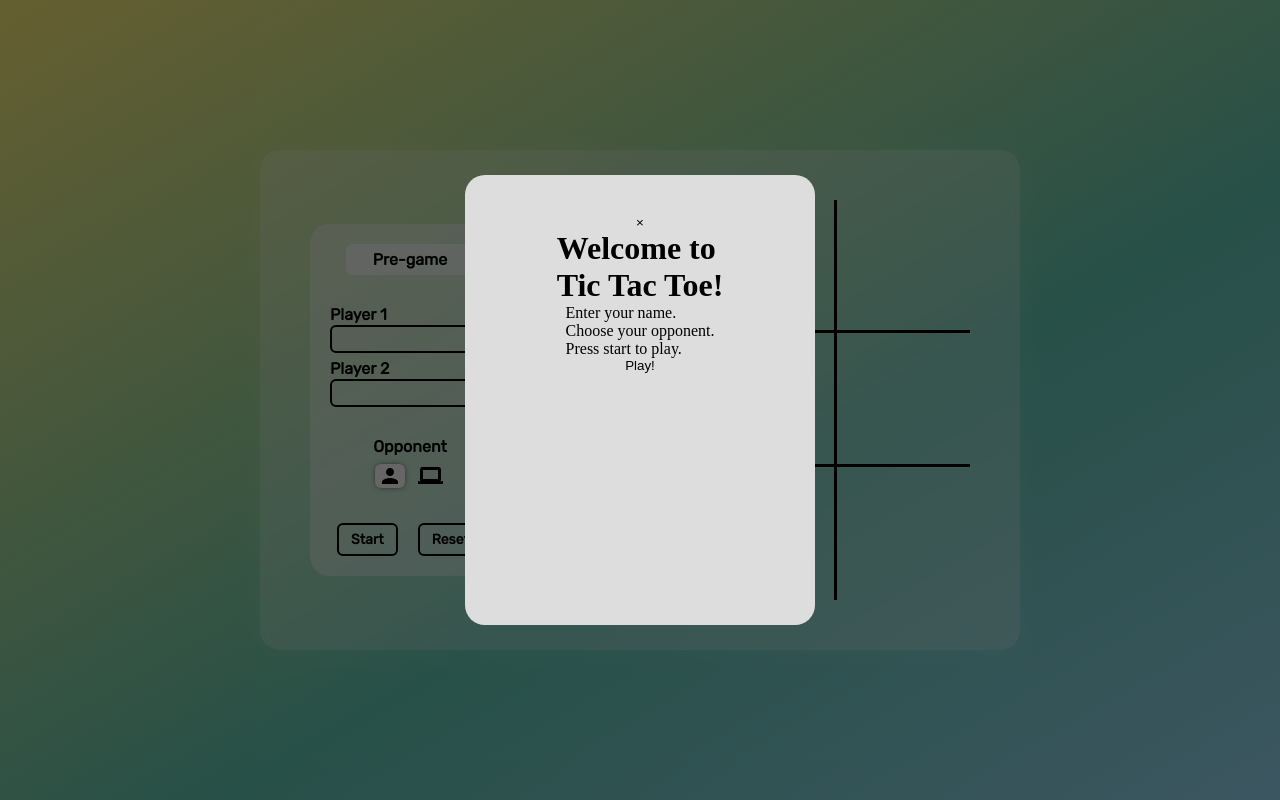
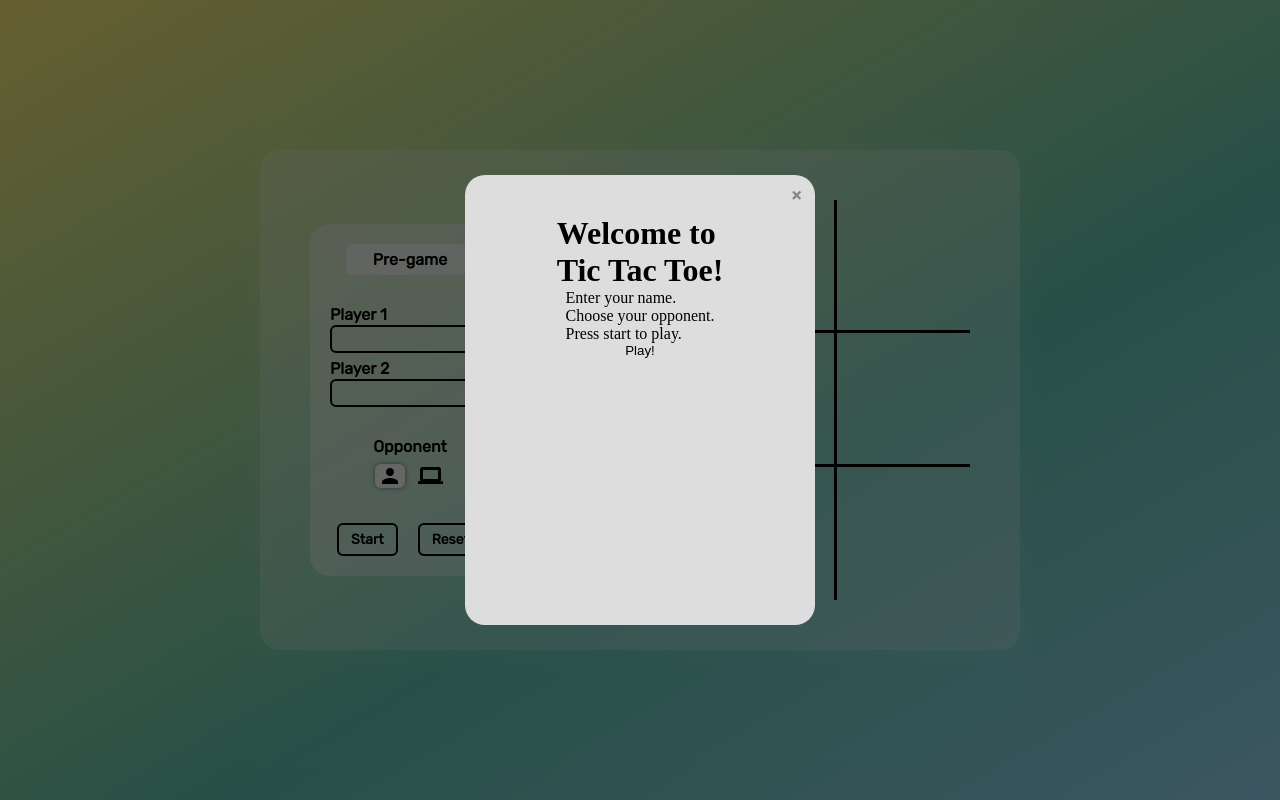
Before and after one commit to derek-graves/tic-tac-toe, a plain HTML site: page index.html in a window 1280 px wide. Drawn offline with Linux system fonts and the light colour scheme.

Commit message:
Style modal close button

```diff
--- a/style.css
+++ b/style.css
@@ -359,17 +359,16 @@ input[type="checkbox"]#opponent:disabled + label::after {
   align-items: center;
 }
 
-/*
 #close {
   position: absolute;
-  left: 97%;
-  top: 1.5%;
-  transform: translate(-97%, -1.5%);
-  -webkit-transform: translate(-97%, -1.5%);
-  -moz-transform: translate(-97%, -1.5%);
-  -ms-transform: translate(-97%, -1.5%);
+  left: 96%;
+  top: 2%;
+  transform: translate(-96%, -2%);
+  -webkit-transform: translate(-96%, -2%);
+  -moz-transform: translate(-96%, -2%);
+  -ms-transform: translate(-96%, -2%);
   color: #888;
-  font-family: var(--library-family);
+  font-family: Rubik;
   font-size: 18px;
   font-weight: 600;
 }
@@ -378,6 +377,7 @@ input[type="checkbox"]#opponent:disabled + label::after {
   color: #000;
 }
 
+/*
 .modal-header-text {
   width: 100%;
   font-family: var(--header-family);
```
